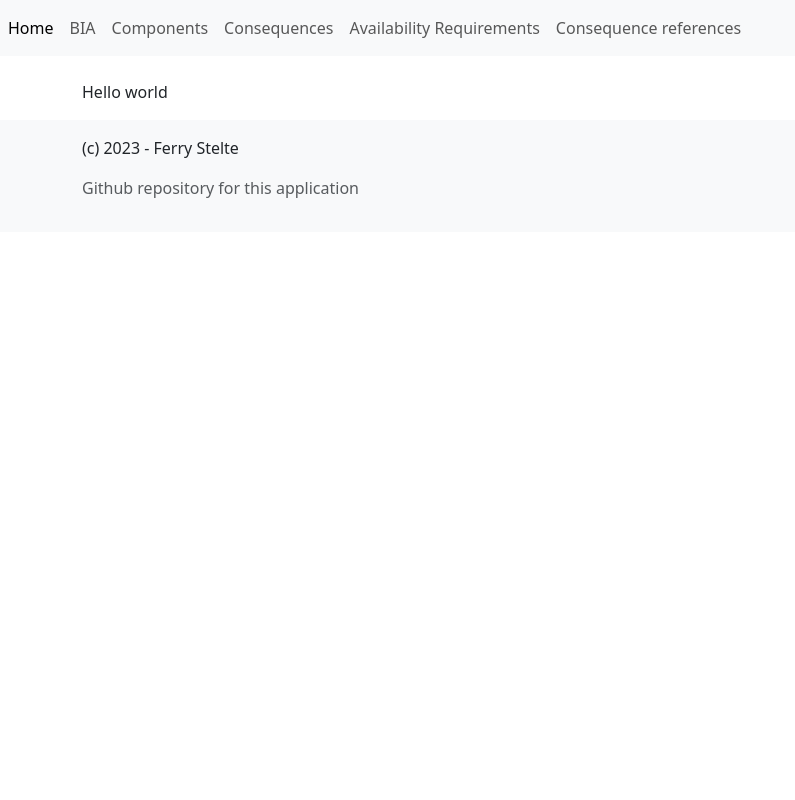
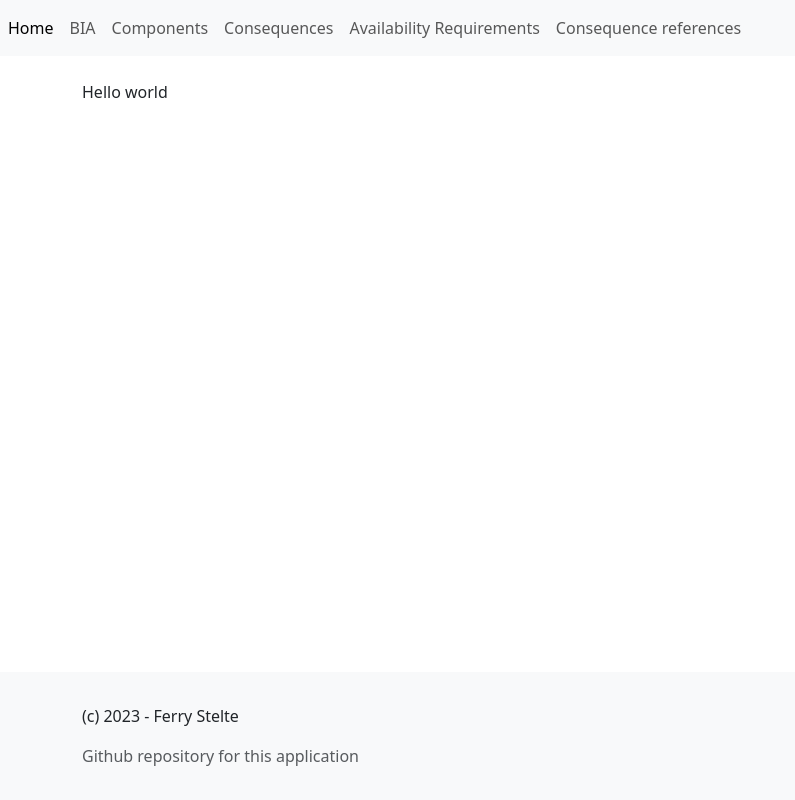
Before and after one commit to fstelte/Business-Impact-Assessment, a Flask app: page / in a window 1280 px wide. Shown: the whole page, without its empty margins (0-795 px from the left). Run offline with Flask 3, Linux system fonts and the light colour scheme; some libraries are stand-ins or nearby versions.

Commit message:
Kicked the footer down with the force of 7 gods

```diff
--- a/app/templates/base.html
+++ b/app/templates/base.html
@@ -33,7 +33,7 @@
         {% block content %}{% endblock %}
     </main>
 
-    <footer class="footer mt-auto py-3 bg-light">
+    <footer class="footer mt-auto py-3 bg-light fixed-bottom">
 		<!-- Footer -->
 		{% include "incl_footer.html" %}
 	</footer>
--- a/app/templates/incl_footer.html
+++ b/app/templates/incl_footer.html
@@ -1,6 +1,6 @@
 
 <div class="container">
-    <p class="text-center mb-0">
+    <p class="text-center">
         <p>(c) 2023 - Ferry Stelte</p>
         <a href="https://github.com/fstelte/Business-Impact-Assessment" target ="_blank" class="text-decoration-none">
             <span class="text-muted">Github repository for this application</span>
```
